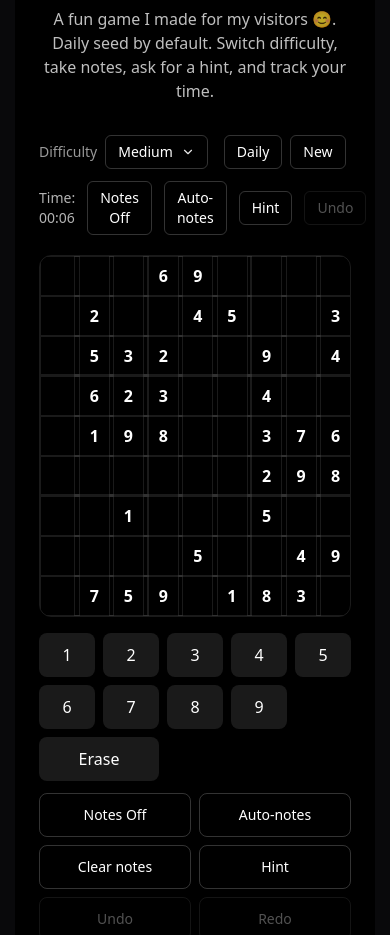
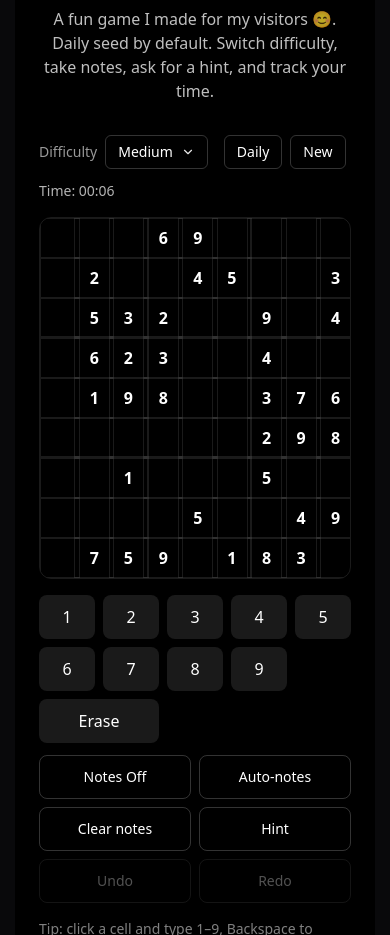
Before and after one commit to coolguy-stack/md-portfolio, a Next.js app: page / in a window 390 px wide. Shown: the part 8100-9035 px from the top of the page. Built offline with nearby package versions, Linux system fonts and the light colour scheme.

Commit message:
reformat mobile sudoku top bar to a compact version

```diff
--- a/src/components/sudoku/SudokuGame.tsx
+++ b/src/components/sudoku/SudokuGame.tsx
@@ -360,8 +360,36 @@ export default function SudokuGame() {
 
   return (
     <div className="w-full max-w-6xl mx-auto">
+      {/* Top bar — mobile (compact) */}
+      <div className="md:hidden mb-4 flex flex-wrap items-center justify-between gap-3">
+        <div className="flex items-center gap-2">
+          <span className="text-white/60 text-sm">Difficulty</span>
+          <DifficultyDropdown value={difficulty} onChange={(d) => setDifficulty(d)} />
+          <button
+            onClick={() => newGame({ daily: true })}
+            className="ml-2 rounded-md border border-white/20 px-3 py-1.5 text-sm text-white hover:bg-white/10"
+            title="Daily Sudoku"
+          >
+            Daily
+          </button>
+          <button
+            onClick={() => newGame()}
+            className="rounded-md border border-white/20 px-3 py-1.5 text-sm text-white hover:bg-white/10"
+            title="New random"
+          >
+            New
+          </button>
+        </div>
+
+        <div className="flex items-center gap-2">
+          <span className="text-white/70 text-sm">Time: {fmtTime(state.elapsed)}</span>
+          {state.status === "won" && (
+            <span className="text-emerald-300 text-xs">• {fmtTime(state.finalElapsed ?? 0)}</span>
+          )}
+        </div>
+      </div>
       {/* Top bar */}
-      <div className="flex flex-wrap items-center justify-between gap-3 mb-5">
+      <div className="hidden md:flex flex-wrap items-center justify-between gap-3 mb-5">
         <div className="flex items-center gap-2">
           <span className="text-white/60 text-sm">Difficulty</span>
           <DifficultyDropdown
```
